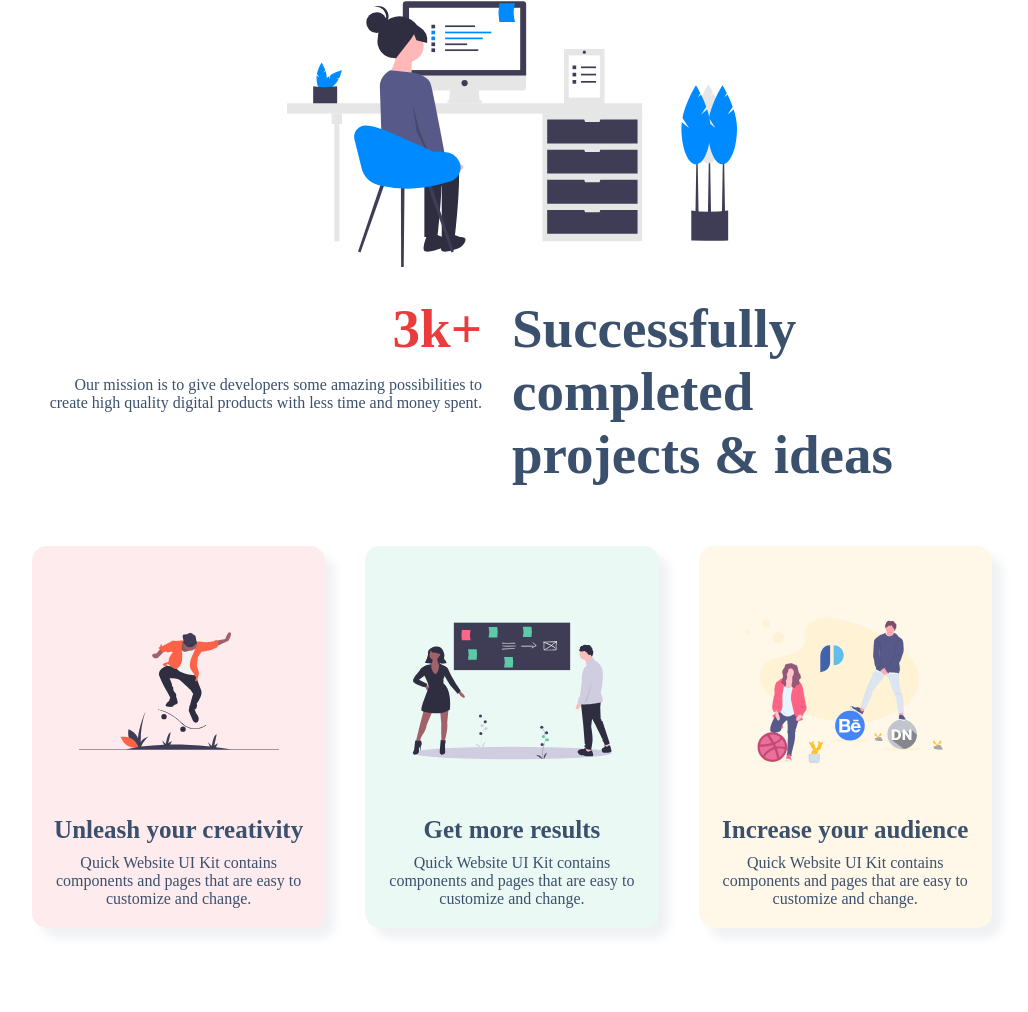
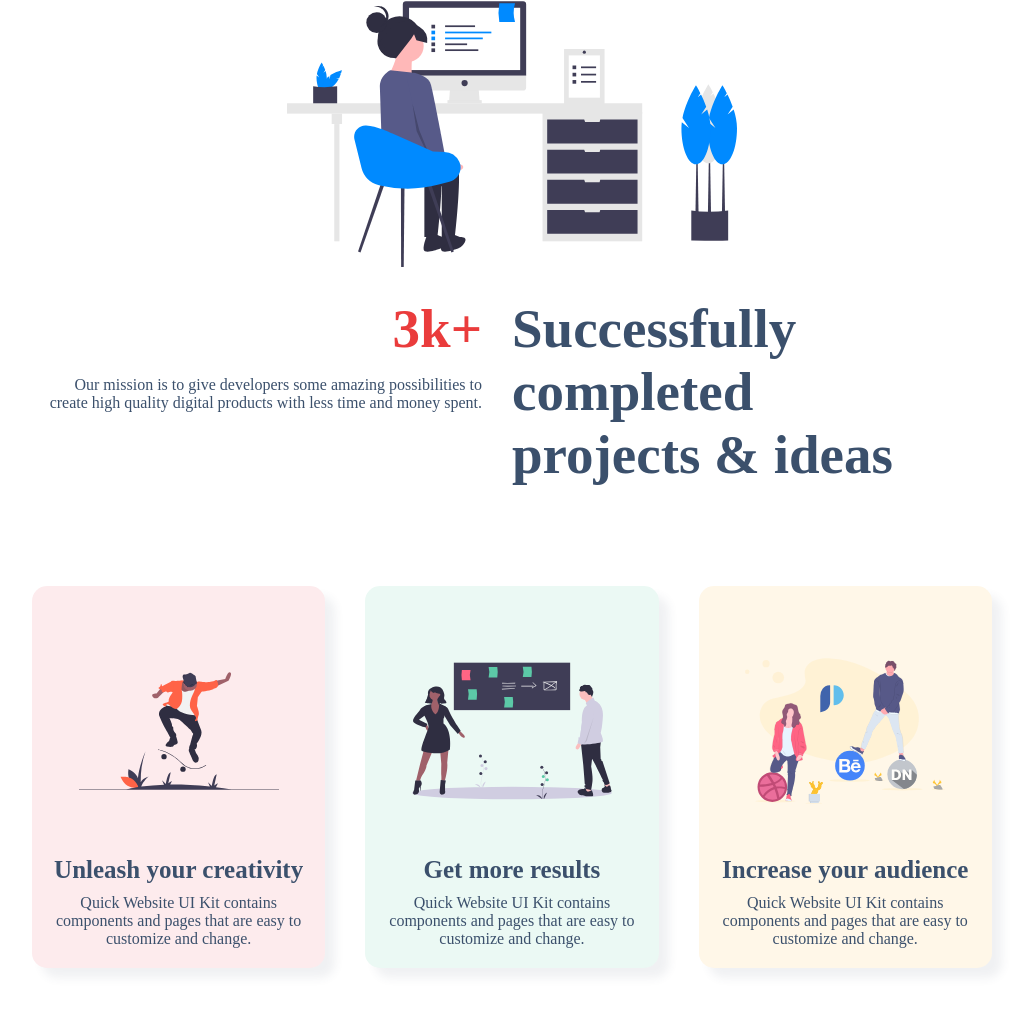
Before and after one commit to Foisal1/ssb-278-project2, a plain HTML site: page index.html in a window 1280 px wide. Shown: the part 430-1442 px from the top of the page, without its empty margins (128-1156 px from the left). Before the commit the page ends 1388 px from the top, so only its background shows below. Drawn offline with Linux system fonts and the light colour scheme.

Commit message:
Add files via upload

```diff
--- a/css/style.css
+++ b/css/style.css
@@ -81,7 +81,7 @@ section img{
     text-align: right;
 }
 .blog-section{
-    padding: 10px;
+    padding: 50px 0;
 }
 .col{
     width: 33.33%;
```
